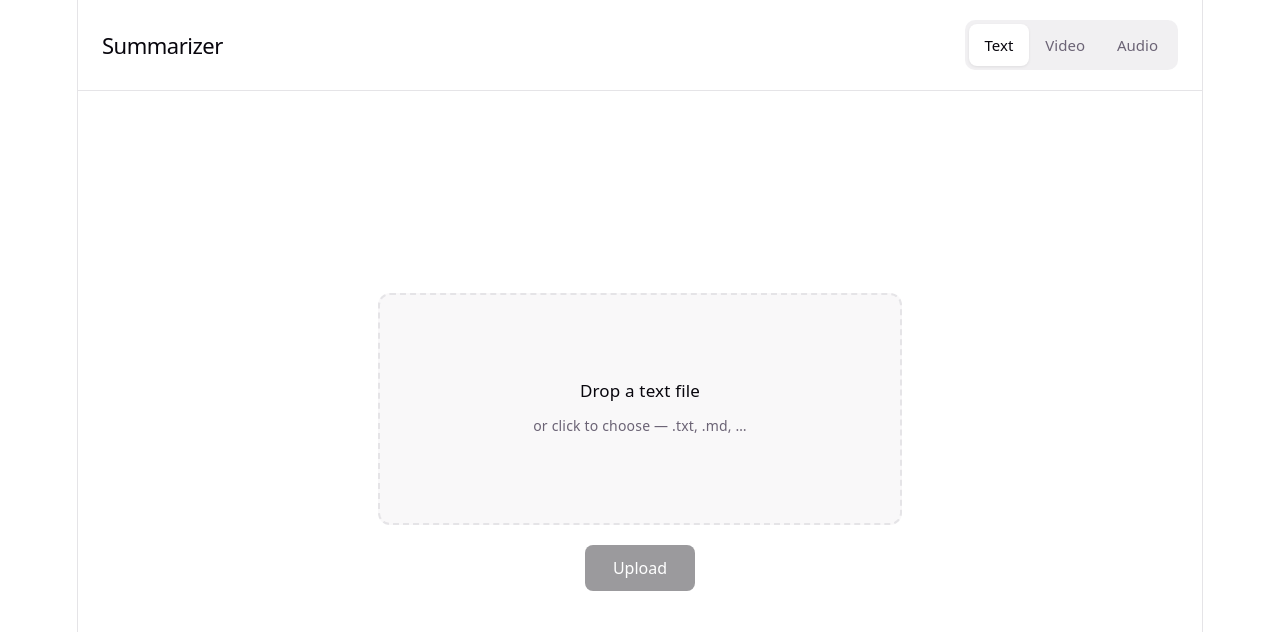
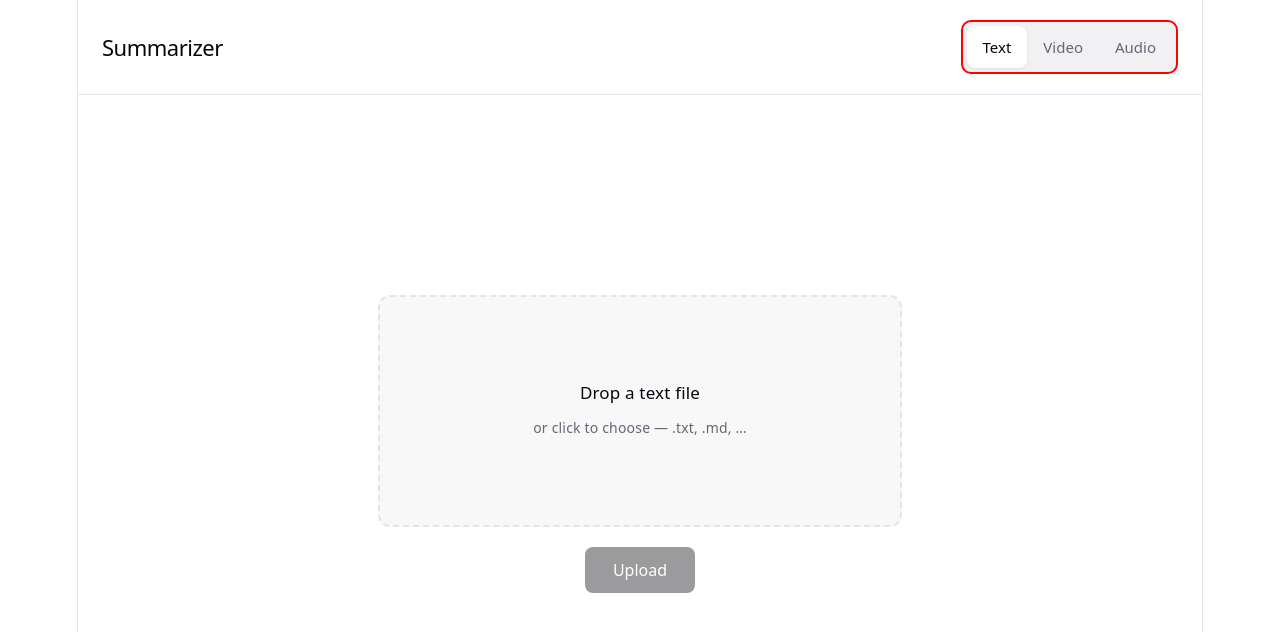
Before and after one commit to Abdelrahman-Qazzaz/summarizer, a React (Vite) app in the folder client/: page / in a window 1280 px wide. Shown: the top 632 px of the page. Built offline with nearby package versions, Linux system fonts and the light colour scheme; no server answers.

Commit message:
FileTypePicker

```diff
--- a/client/src/App.tsx
+++ b/client/src/App.tsx
@@ -2,6 +2,7 @@ import { useCallback, useId, useState } from "react";
 import { uploadAudioEndpoint, uploadTextEndpoint } from "./config";
 import { extractAudioFromVideo } from "./lib/extractAudio";
 import "./App.css";
+import { FileTypePicker } from "./File Picker/FileTypePicker";
 
 type SourceMode = "text" | "video" | "audio";
 
@@ -119,50 +120,13 @@ function App() {
     <div className="app">
       <header className="top">
         <h1 className="title">Summarizer</h1>
-        <div className="mode" role="tablist" aria-label="Source type">
-          <button
-            type="button"
-            role="tab"
-            className="modeBtn"
-            aria-selected={mode === "text"}
-            onClick={() => {
-              setMode("text");
-              setFile(null);
-              setUploadError(null);
-              setUploadMessage(null);
-            }}
-          >
-            Text
-          </button>
-          <button
-            type="button"
-            role="tab"
-            className="modeBtn"
-            aria-selected={mode === "video"}
-            onClick={() => {
-              setMode("video");
-              setFile(null);
-              setUploadError(null);
-              setUploadMessage(null);
-            }}
-          >
-            Video
-          </button>
-          <button
-            type="button"
-            role="tab"
-            className="modeBtn"
-            aria-selected={mode === "audio"}
-            onClick={() => {
-              setMode("audio");
-              setFile(null);
-              setUploadError(null);
-              setUploadMessage(null);
-            }}
-          >
-            Audio
-          </button>
-        </div>
+        <FileTypePicker
+          mode={mode}
+          setMode={(mode: string) => setMode(mode as SourceMode)}
+          setFile={setFile}
+          setUploadError={setUploadError}
+          setUploadMessage={setUploadMessage}
+        />
       </header>
 
       <main className="main">
@@ -192,7 +156,8 @@ function App() {
           <span className="dropzoneHint">or click to choose — {dropHint}</span>
           {mode === "video" && (
             <span className="dropzonePrivacy">
-              Audio is extracted in your browser; the video file is not uploaded.
+              Audio is extracted in your browser; the video file is not
+              uploaded.
             </span>
           )}
         </label>
--- /dev/null
+++ b/client/src/File Picker/FileTypePicker.tsx
@@ -0,0 +1,65 @@
+export function FileTypePicker({
+  mode,
+  setMode,
+  setFile,
+  setUploadError,
+  setUploadMessage,
+}: {
+  mode: string;
+  setMode: (mode: string) => void;
+  setFile: (file: File | null) => void;
+  setUploadError: (error: string | null) => void;
+  setUploadMessage: (message: string | null) => void;
+}) {
+  return (
+    <div
+      style={{ border: "2px solid red" }}
+      className="mode"
+      role="tablist"
+      aria-label="Source type"
+    >
+      <button
+        type="button"
+        role="tab"
+        className="modeBtn"
+        aria-selected={mode === "text"}
+        onClick={() => {
+          setMode("text");
+          setFile(null);
+          setUploadError(null);
+          setUploadMessage(null);
+        }}
+      >
+        Text
+      </button>
+      <button
+        type="button"
+        role="tab"
+        className="modeBtn"
+        aria-selected={mode === "video"}
+        onClick={() => {
+          setMode("video");
+          setFile(null);
+          setUploadError(null);
+          setUploadMessage(null);
+        }}
+      >
+        Video
+      </button>
+      <button
+        type="button"
+        role="tab"
+        className="modeBtn"
+        aria-selected={mode === "audio"}
+        onClick={() => {
+          setMode("audio");
+          setFile(null);
+          setUploadError(null);
+          setUploadMessage(null);
+        }}
+      >
+        Audio
+      </button>
+    </div>
+  );
+}
```
